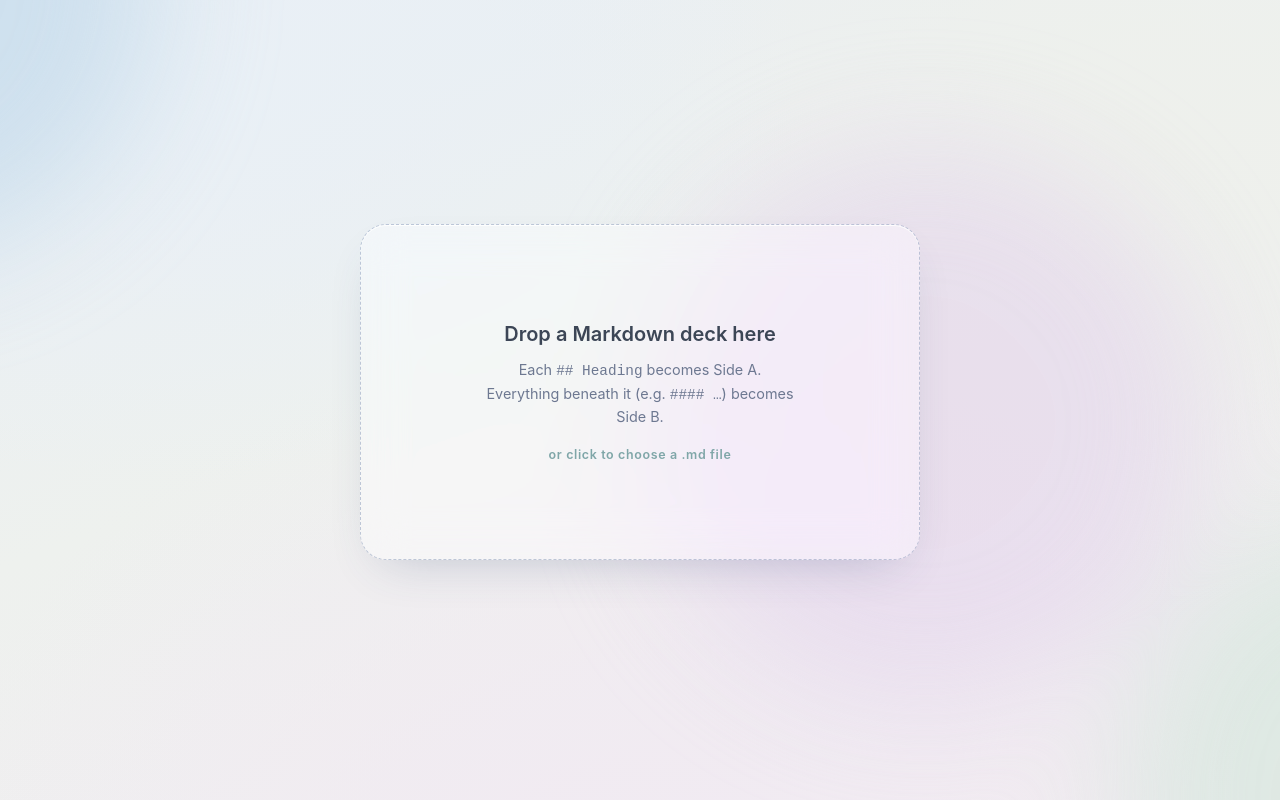
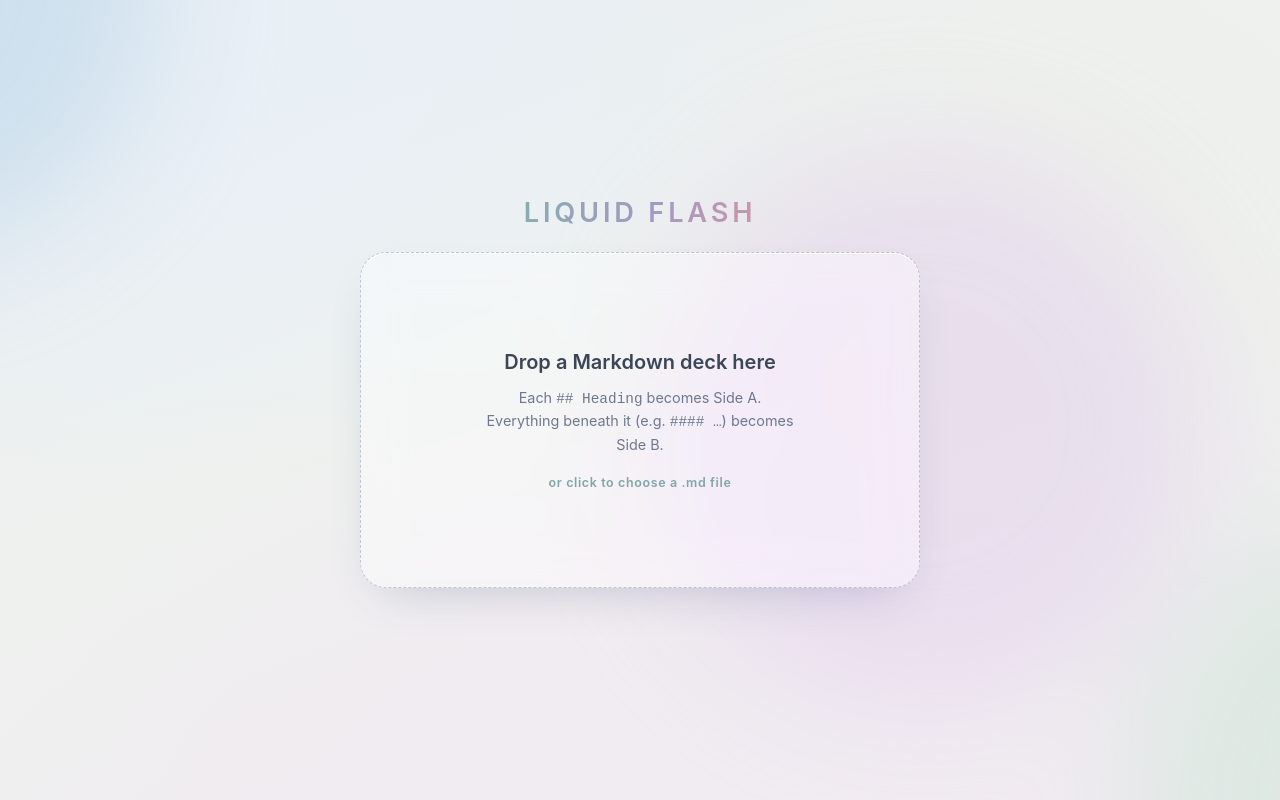
Before and after one commit to mirandajovee/flashcards, a plain HTML site: page index.html in a window 1280 px wide. Drawn offline with Linux system fonts and the light colour scheme.

Commit message:
Rename app to Liquid Flash + wordmark

```diff
--- a/index.html
+++ b/index.html
@@ -6,9 +6,9 @@
 <meta name="apple-mobile-web-app-capable" content="yes" />
 <meta name="mobile-web-app-capable" content="yes" />
 <meta name="apple-mobile-web-app-status-bar-style" content="default" />
-<meta name="apple-mobile-web-app-title" content="Flashcards" />
+<meta name="apple-mobile-web-app-title" content="Liquid Flash" />
 <meta name="theme-color" content="#eef1ee" />
-<title>Flashcards</title>
+<title>Liquid Flash</title>
 <style>
   :root {
     --rule: 2.4rem;                       /* note-card line spacing */
@@ -53,6 +53,18 @@
   @keyframes drift {
     0%,100% { transform: translate(0,0) scale(1); }
     50%     { transform: translate(3vmax, -4vmax) scale(1.08); }
+  }
+
+  .wordmark {
+    position: relative; z-index: 1;
+    font-size: 1.7rem; font-weight: 600;
+    letter-spacing: 0.14em; text-transform: uppercase;
+    color: var(--ink);
+    margin-bottom: 1.4rem;
+    background: linear-gradient(120deg, #7fa6a8, #9b8fc0 55%, #c98ea0);
+    -webkit-background-clip: text; background-clip: text;
+    -webkit-text-fill-color: transparent;
+    opacity: 0.9;
   }
 
   header {
@@ -251,6 +263,9 @@
     <div class="count" id="count"></div>
   </header>
 
+  <!-- wordmark -->
+  <div class="wordmark" id="wordmark">Liquid&nbsp;Flash</div>
+
   <!-- empty / drop state -->
   <label class="drop" id="drop" for="fileInput">
     <div class="big">Drop a Markdown deck here</div>
@@ -339,6 +354,7 @@
   function showDeckUI(on){
     [stage, controls, header, hint].forEach(el => el.classList.toggle('hidden', !on));
     drop.classList.toggle('hidden', on);
+    document.getElementById('wordmark').classList.toggle('hidden', on);
   }
 
   // turn the back's #### (and other) headings into bullet points
```
